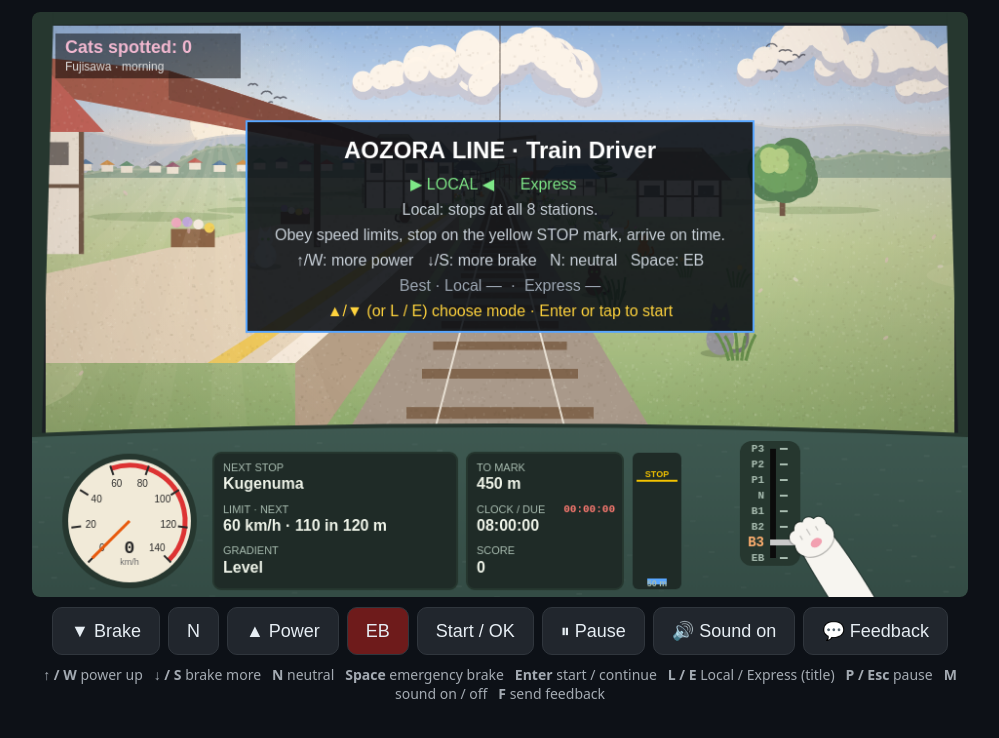
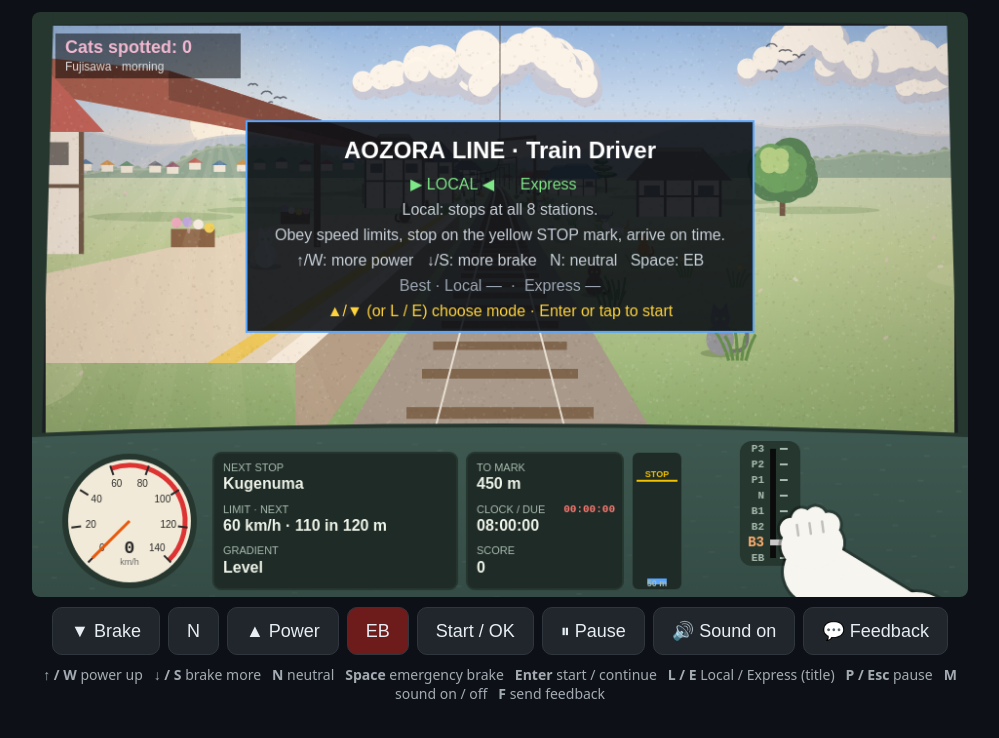
Before and after one commit to Hitoshi85/train-simulator, a website: page index.html in a window 1280 px wide. Shown: the whole page, without its empty margins (140-1139 px from the left). Drawn offline with Linux system fonts and the light colour scheme; animation ran at ten frames a second.

Commit message:
Cat conductor: one straight arm and a bigger paw on the lever (#60)
* Cat conductor: one straight arm and a bigger paw on the lever

Co-Authored-By: Claude Opus 5.5 <noreply@anthropic.com>
Claude-Session: https://claude.ai/code/session_01214AnRHdoQK8dHs1KBovFD

* Add PR #60 screenshot and log its number

Co-Authored-By: Claude Opus 5.5 <noreply@anthropic.com>
Claude-Session: https://claude.ai/code/session_01214AnRHdoQK8dHs1KBovFD

---------

Co-authored-by: Claude <noreply@anthropic.com>

```diff
--- a/index.html
+++ b/index.html
@@ -4,7 +4,7 @@
 <meta charset="utf-8">
 <meta name="viewport" content="width=device-width, initial-scale=1, viewport-fit=cover">
 <title>Aozora Line – Train Driver</title>
-<link rel="stylesheet" href="style.css?v=18">
+<link rel="stylesheet" href="style.css?v=19">
 </head>
 <body>
 <main>
@@ -24,6 +24,6 @@
     <b>Space</b> emergency brake &nbsp; <b>Enter</b> start / continue &nbsp; <b>L / E</b> Local / Express (title) &nbsp; <b>P / Esc</b> pause &nbsp; <b>M</b> sound on / off &nbsp; <b>F</b> send feedback
   </p>
 </main>
-<script type="module" src="game.js?v=18"></script>
+<script type="module" src="game.js?v=19"></script>
 </body>
 </html>
--- a/src/debug.js
+++ b/src/debug.js
@@ -1,6 +1,6 @@
 // Render counters and the test hook object (window.__train), shared by all modules.
 
-const stats = { catsDrawn: 0, frames: 0, trainDrawn: 0, gradePostsDrawn: 0, passDrawn: 0, insets: {}, lastInsets: [], mirrored: 0, trees: 0, birds: 0, fireflies: 0, landmarks: {}, glows: 0, precip: 0, feedbackOpened: 0, pawDrawn: 0, pawCoat: '', pawY: 0, lastFeedbackUrl: '' }; // render counters for automated tests
+const stats = { catsDrawn: 0, frames: 0, trainDrawn: 0, gradePostsDrawn: 0, passDrawn: 0, insets: {}, lastInsets: [], mirrored: 0, trees: 0, birds: 0, fireflies: 0, landmarks: {}, glows: 0, precip: 0, feedbackOpened: 0, pawDrawn: 0, pawCoat: '', pawY: 0, pawX: 0, shoulder: [0, 0], lastFeedbackUrl: '' }; // render counters for automated tests
 // The test hook (window.__train); game.js adds the rest. Tests set `paused` to drive the game by hand.
 const hook = { paused: false };
 
--- a/src/render/cab.js
+++ b/src/render/cab.js
@@ -9,9 +9,9 @@ import { ctx, W, H, VIEW_H } from './canvas.js';
 const fmtClock = (t) => { t = Math.floor(t); const h = Math.floor(t / 3600), m = Math.floor(t / 60) % 60, s = t % 60; return `${String(h).padStart(2, '0')}:${String(m).padStart(2, '0')}:${String(s).padStart(2, '0')}`; };
 const DESK = '#3f5a52', DESK2 = '#344c45', LIP = '#26372f', PANEL = '#1f2b27', INK = '#eef3e8', DIM = '#a9bdb1';
 // The lever: an upright slot, P3 at the top down to EB at the bottom, one stop per notch.
+const MAX_KMH = 140; // the speedometer's top speed
 const LEVER_X = 760, LEVER_TOP = VIEW_H + 8, LEVER_H = 112, NOTCHES = P_MAX - EB;
 const notchY = (l) => LEVER_TOP + (P_MAX - l) * LEVER_H / NOTCHES;
-const MAX_KMH = 140; // the speedometer's top speed
 let shown = null; // where the handle is drawn; it slides to the notch rather than jumping
 
 function roundRect(x, y, w, h, r) {
@@ -80,7 +80,8 @@ function drawApproach(x, y, w, h, d) {
   ctx.fillStyle = DIM; ctx.fillText('50 m', x + w / 2, y + h - 3);
 }
 const leverColour = (n) => n > 0 ? '#7ee787' : n === EB ? '#ff6b6b' : n < 0 ? '#ffb070' : INK;
-// The one-handle lever: P3 at the top, EB at the bottom. Returns where the grip is.
+// The one-handle lever: P3 at the top, EB at the bottom. Returns where the grip is. The handle
+// slides to the notch rather than jumping, and the cat's arm follows it.
 function drawLever(dt) {
   const target = notchY(g.lever), x = LEVER_X;
   shown = shown === null ? target : shown + (target - shown) * Math.min(1, dt * 14);
@@ -98,32 +99,62 @@ function drawLever(dt) {
   ctx.fillStyle = '#c23a3a'; roundRect(x + 24, shown - 10, 32, 20, 9); ctx.fill();
   return { x: x + 40, y: shown };
 }
-// The cat's paw on the grip, its leg reaching in from below.
-function drawPaw(px, py, coat) {
-  const fur = coat.fur, toes = coat.toes || fur, dark = fur === '#2a272d' || fur === '#25232a' || fur === '#3b2a22';
-  ctx.save(); ctx.translate(px, py); ctx.rotate(-0.55); ctx.scale(0.62, 0.62);
-  ctx.lineJoin = 'round';
-  ctx.strokeStyle = dark ? 'rgba(255,255,255,.35)' : 'rgba(0,0,0,.25)'; ctx.lineWidth = 4;
-  ctx.fillStyle = fur;
-  ctx.beginPath(); ctx.moveTo(-26, -6); ctx.quadraticCurveTo(-30, 60, -24, 220); ctx.lineTo(34, 220); ctx.quadraticCurveTo(40, 60, 30, -6); ctx.closePath();
-  ctx.stroke(); ctx.fill();
+// First person: we are the cat. One straight arm reaches up from the bottom right to the grip
+// and follows the lever; only the arm and paw ever show.
+function drawArm(grip, coat) {
+  const fur = coat.fur, toes = coat.toes || fur, dark = ['#2a272d', '#25232a', '#3b2a22'].includes(fur);
+  const edge = dark ? 'rgba(255,255,255,.45)' : 'rgba(0,0,0,.28)';
+  const sx = W + 50, sy = H + 100; // the shoulder, out of view below the bottom right corner
+  const wx = grip.x + 4, wy = grip.y + 30; // wrist, just behind the paw
+  // a straight arm: the elbow sits halfway, so the arm reads as one smooth limb
+  const ex = (sx + wx) / 2, ey = (sy + wy) / 2;
+  const ang = Math.atan2(grip.y - wy, grip.x - wx); // the way the paw points
+  // One silhouette: upper arm, forearm and paw are drawn twice, first a little wider in the
+  // outline colour, then in fur, so the joints blend into one continuous limb with no seams.
+  const shape = (grow) => {
+    ctx.lineCap = 'round'; ctx.lineJoin = 'round';
+    for (const [ax, ay, bx, by, w] of [[sx, sy, ex, ey, 84], [ex, ey, wx, wy, 66], [wx, wy, grip.x, grip.y, 56]]) {
+      ctx.lineWidth = w + grow * 2; ctx.beginPath(); ctx.moveTo(ax, ay); ctx.lineTo(bx, by); ctx.stroke();
+    }
+    ctx.save(); ctx.translate(grip.x, grip.y); ctx.rotate(ang + Math.PI / 2);
+    ctx.beginPath(); ctx.ellipse(0, 2, 32 + grow, 26 + grow, 0, 0, 7);
+    for (const [tx, ty] of [[-20, -16], [-7, -24], [7, -24], [20, -16]]) { ctx.moveTo(tx + 11 + grow, ty); ctx.ellipse(tx, ty, 11 + grow, 12 + grow, 0, 0, 7); }
+    ctx.fill(); ctx.restore();
+  };
+  ctx.save();
+  ctx.fillStyle = edge; ctx.strokeStyle = edge; shape(3);
+  ctx.fillStyle = fur; ctx.strokeStyle = fur; shape(0);
+  // markings, kept inside the fur
+  const fl = Math.hypot(wx - ex, wy - ey) || 1, nx = -(wy - ey) / fl, ny = (wx - ex) / fl;
   if (coat.stripe) {
-    ctx.strokeStyle = coat.stripe; ctx.lineWidth = 6; ctx.lineCap = 'round';
-    for (let i = 0; i < 5; i++) { ctx.beginPath(); ctx.moveTo(-24, 30 + i * 30); ctx.quadraticCurveTo(0, 22 + i * 30, 30, 34 + i * 30); ctx.stroke(); }
+    ctx.strokeStyle = coat.stripe; ctx.lineWidth = 7; ctx.lineCap = 'round';
+    for (const t of [0.25, 0.5, 0.75]) {
+      const px = ex + (wx - ex) * t, py = ey + (wy - ey) * t;
+      ctx.beginPath(); ctx.moveTo(px - nx * 28, py - ny * 28); ctx.quadraticCurveTo(px + 3, py - 4, px + nx * 28, py + ny * 28); ctx.stroke();
+    }
+    const ul = Math.hypot(ex - sx, ey - sy) || 1, ux = -(ey - sy) / ul, uy = (ex - sx) / ul;
+    for (const t of [0.4, 0.7]) {
+      const px = sx + (ex - sx) * t, py = sy + (ey - sy) * t;
+      ctx.beginPath(); ctx.moveTo(px - ux * 36, py - uy * 36); ctx.quadraticCurveTo(px + 3, py - 4, px + ux * 36, py + uy * 36); ctx.stroke();
+    }
   }
-  for (const [c, x, y] of coat.patches || []) { ctx.fillStyle = c; ctx.beginPath(); ctx.ellipse(x, y, 18, 26, 0.3, 0, 7); ctx.fill(); }
-  // the paw and four toes
-  ctx.fillStyle = toes; ctx.strokeStyle = dark && toes === fur ? 'rgba(255,255,255,.35)' : 'rgba(0,0,0,.25)'; ctx.lineWidth = 4;
-  const blob = () => {
-    ctx.beginPath(); ctx.ellipse(2, -8, 34, 26, 0, 0, 7);
-    for (const [tx, ty] of [[-22, -26], [-8, -34], [8, -34], [22, -26]]) { ctx.moveTo(tx + 11, ty); ctx.ellipse(tx, ty, 11, 12, 0, 0, 7); }
-  };
-  blob(); ctx.stroke(); blob(); ctx.fill();
-  ctx.strokeStyle = 'rgba(0,0,0,.2)'; ctx.lineWidth = 2;
-  for (const tx of [-15, 0, 15]) { ctx.beginPath(); ctx.moveTo(tx, -30 + (tx ? 4 : 0)); ctx.lineTo(tx, -18); ctx.stroke(); }
-  ctx.fillStyle = '#f2a0b0'; ctx.beginPath(); ctx.ellipse(2, -2, 10, 7, 0, 0, 7); ctx.fill(); // a pink bean peeking out
+  (coat.patches || []).forEach(([c], i) => {
+    ctx.fillStyle = c; ctx.beginPath();
+    if (i === 0) { const px = ex + (wx - ex) * 0.45, py = ey + (wy - ey) * 0.45; ctx.ellipse(px, py, 24, 18, Math.atan2(wy - ey, wx - ex), 0, 7); }
+    else { const px = sx + (ex - sx) * 0.6, py = sy + (ey - sy) * 0.6; ctx.ellipse(px, py, 26, 20, 0.6, 0, 7); }
+    ctx.fill();
+  });
+  // the paw in its own colour (white socks, Siamese points), blended into the wrist
+  ctx.translate(grip.x, grip.y); ctx.rotate(ang + Math.PI / 2);
+  if (toes !== fur) {
+    ctx.fillStyle = toes; ctx.beginPath(); ctx.ellipse(0, 2, 32, 26, 0, 0, 7);
+    for (const [tx, ty] of [[-20, -16], [-7, -24], [7, -24], [20, -16]]) { ctx.moveTo(tx + 11, ty); ctx.ellipse(tx, ty, 11, 12, 0, 0, 7); }
+    ctx.fill(); ctx.fillRect(-29, 0, 58, 26); // the sock runs a little way up the leg
+  }
+  ctx.strokeStyle = 'rgba(0,0,0,.22)'; ctx.lineWidth = 2.5; ctx.lineCap = 'round';
+  for (const tx of [-13, 0, 13]) { ctx.beginPath(); ctx.moveTo(tx, -20); ctx.lineTo(tx, -9); ctx.stroke(); }
   ctx.restore();
-  stats.pawDrawn++; stats.pawCoat = coat.id; stats.pawY = py;
+  stats.pawDrawn++; stats.pawCoat = coat.id; stats.pawY = grip.y; stats.pawX = grip.x; stats.shoulder = [sx, sy];
 }
 
 let lastT = 0;
@@ -150,7 +181,7 @@ function drawCab() {
   ctx.fillText(fmtClock(g.sched), 446 + 160 - 8, Y + 12 + 16 + (140 - 12) / 3);
   drawApproach(616, Y + 12, 50, 140, d);
   const grip = drawLever(dt);
-  drawPaw(grip.x + 4, grip.y + 2, COATS.find((c) => c.id === g.coat) || COATS[0]);
+  drawArm(grip, COATS.find((c) => c.id === g.coat) || COATS[0]);
 }
 
 export { drawCab, notchY };
```
Also changed, not shown: CLAUDE.md (+2 -2 lines), REQUIREMENTS.md (+4 -4 lines), docs/feedback-archive.md (+2 -0 lines), tests/smoke.spec.js (+29 -0 lines), docs/screens/pr-60-cat-arm.png (added).
